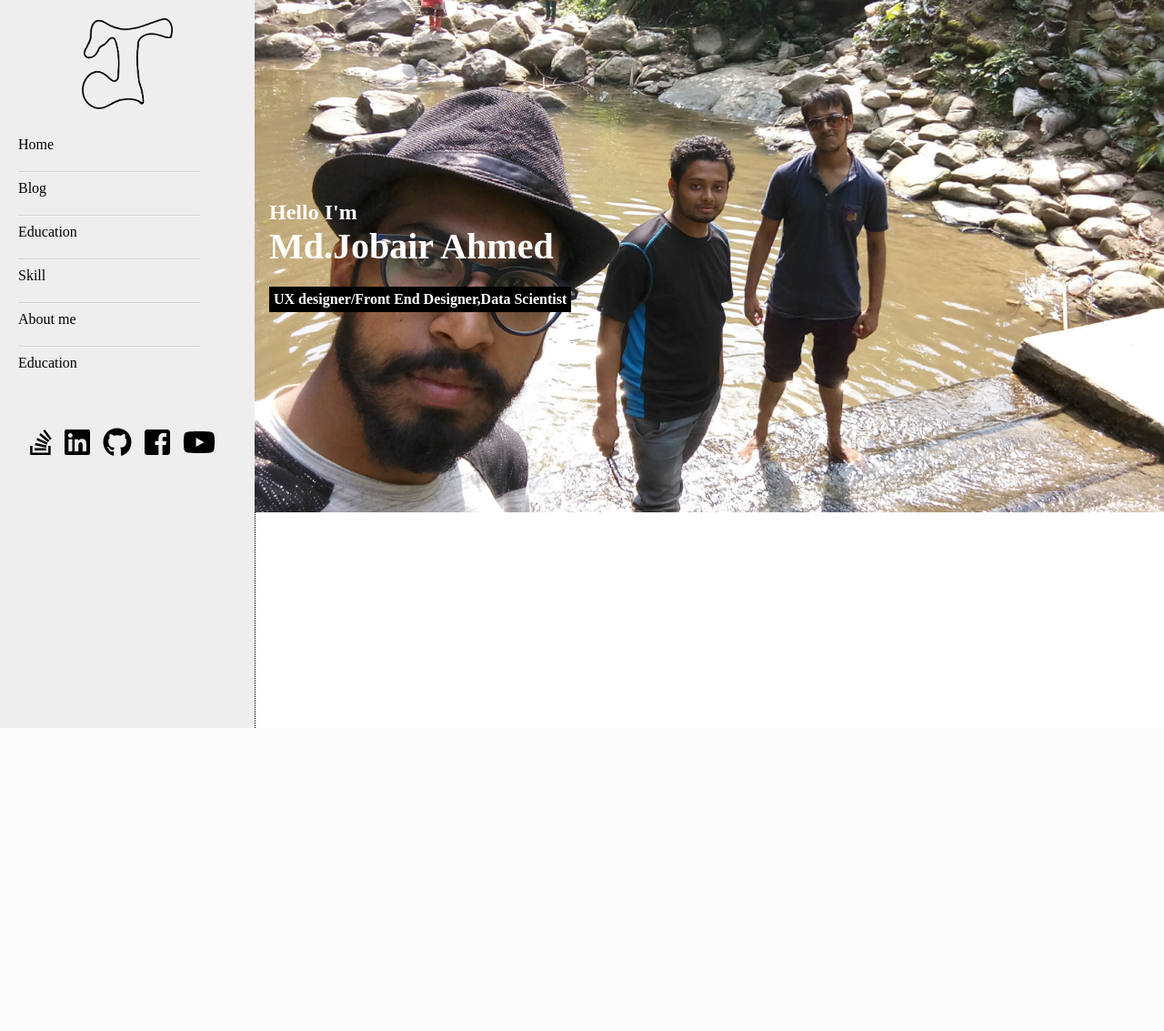
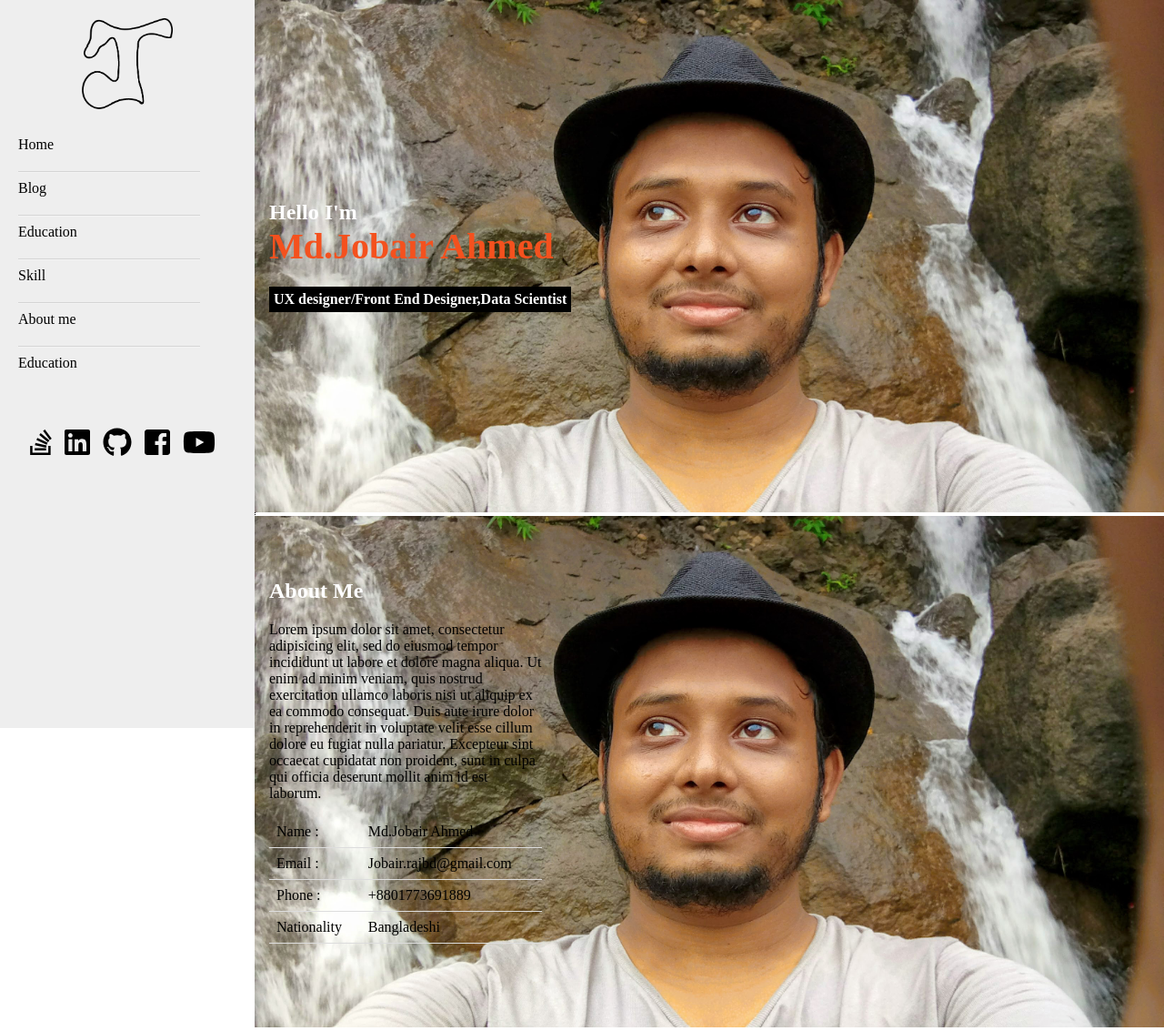
Before and after one commit to JobairJoty/Jobair_blog, a PHP site: page / in a window 1280 px wide. Shown: the whole page at 91% size. Before the commit the page ends 800 px from the top, so only its background shows below. Run offline with PHP 8.4, Linux system fonts and the light colour scheme; some libraries are stand-ins or nearby versions.

Commit message:
2nd workable
it work just file but need to polish this

```diff
--- a/index.php
+++ b/index.php
@@ -27,12 +27,53 @@
 </header>
 	<section>
 		<div id="home">
-			<img src="icons/jobair_home.jpg">
+			<img src="icons/home_jobair.jpg">
 			<div id="home_name">
 				<h1>Hello I'm <br><b>Md.Jobair Ahmed</b></h1>
 				<h4>UX designer/Front End Designer,Data Scientist</h4>
 			</div>
 		</div>
+
+		<div id="About">
+
+			<img src="icons/home_jobair.jpg">
+			<div id="About_info">
+				<h1>About Me</h1>
+				<p>Lorem ipsum dolor sit amet, consectetur adipisicing elit, sed do eiusmod
+				tempor incididunt ut labore et dolore magna aliqua. Ut enim ad minim veniam,
+				quis nostrud exercitation ullamco laboris nisi ut aliquip ex ea commodo
+				consequat. Duis aute irure dolor in reprehenderit in voluptate velit esse
+				cillum dolore eu fugiat nulla pariatur. Excepteur sint occaecat cupidatat non
+				proident, sunt in culpa qui officia deserunt mollit anim id est laborum.</p>
+
+				<table>
+				  <tr>
+				    <td>Name : </td>
+				    <td>Md.Jobair Ahmed</td>
+				  </tr>
+				  <tr>
+				    <td>Email : </td>
+				    <td>Jobair.rajbd@gmail.com</td>
+				  </tr>
+				  <tr>
+				    <td>Phone : </td>
+				    <td>+8801773691889</td>
+				  </tr>
+				  <tr>
+				    <td>Nationality</td>
+				    <td>Bangladeshi</td>
+				  </tr>
+				</table>
+
+			</div>
+
+		</div>
+
+		<div id="skills">
+
+
+		</div>
+
 	</section>
 <footer>
 
--- a/stylesheets/header.css
+++ b/stylesheets/header.css
@@ -88,7 +88,7 @@ section{
 section img{
   width:100%;
 }
-
+/*Home*/
 section #home_name{
   position: absolute;
   top: 200px;
@@ -98,9 +98,38 @@ section #home_name{
 #home_name h1 b{
   font-size: 40px;
   font-weight: bold;
+  color:#F4511E;
 
 }
 #home_name h4{
   background: black;
   padding:5px;
 }
+/*Home End*/
+
+/*About*/
+section #About{
+  position: relative;
+}
+section #About_info{
+  position: absolute;
+  top: 50px;
+  left: 16px;
+  color:white;
+}
+section #About p{
+  color:black;
+  width:300px;
+}
+table {
+    border-collapse: collapse;
+    width: 100%;
+}
+td {
+    padding: 8px;
+    text-align: left;
+    border-bottom: 1px solid #ddd;
+  color:black;
+}
+
+/*About End*/
```
Also changed, not shown: icons/home_jobair.jpg (added).
